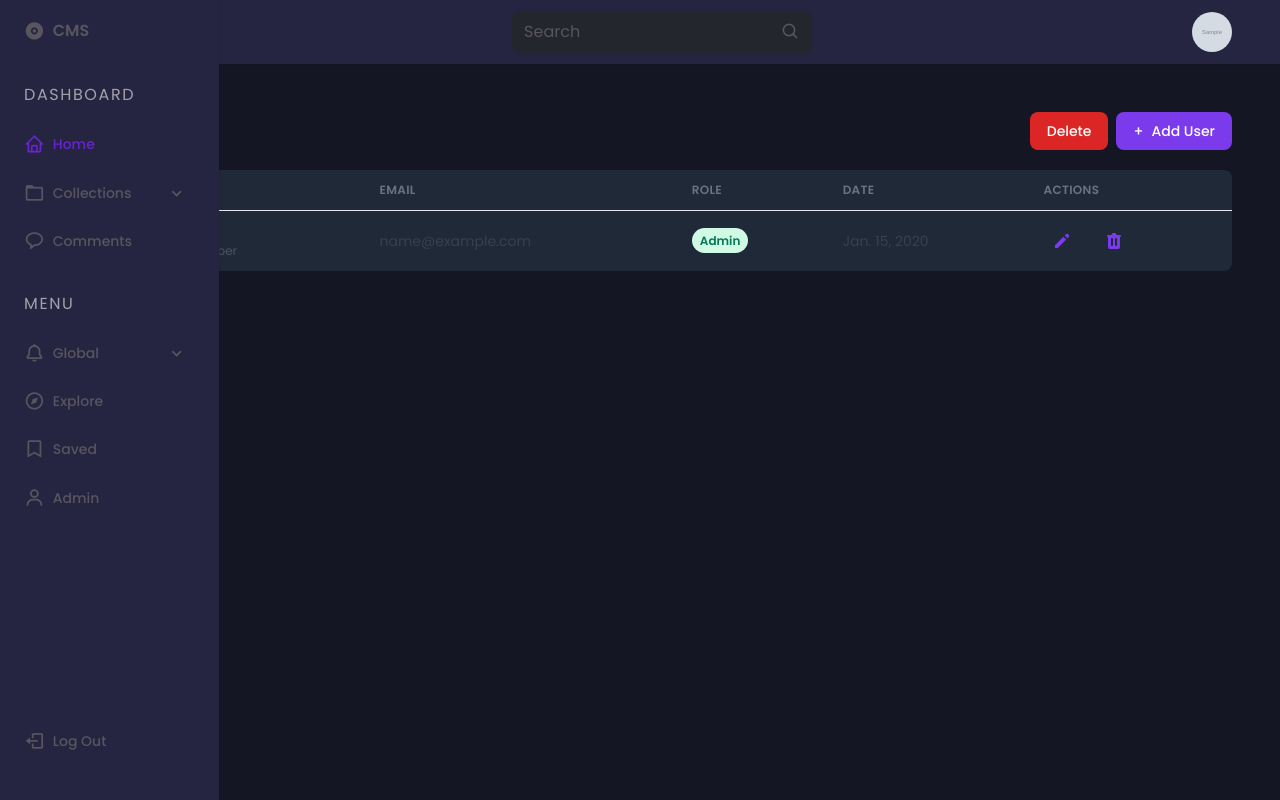
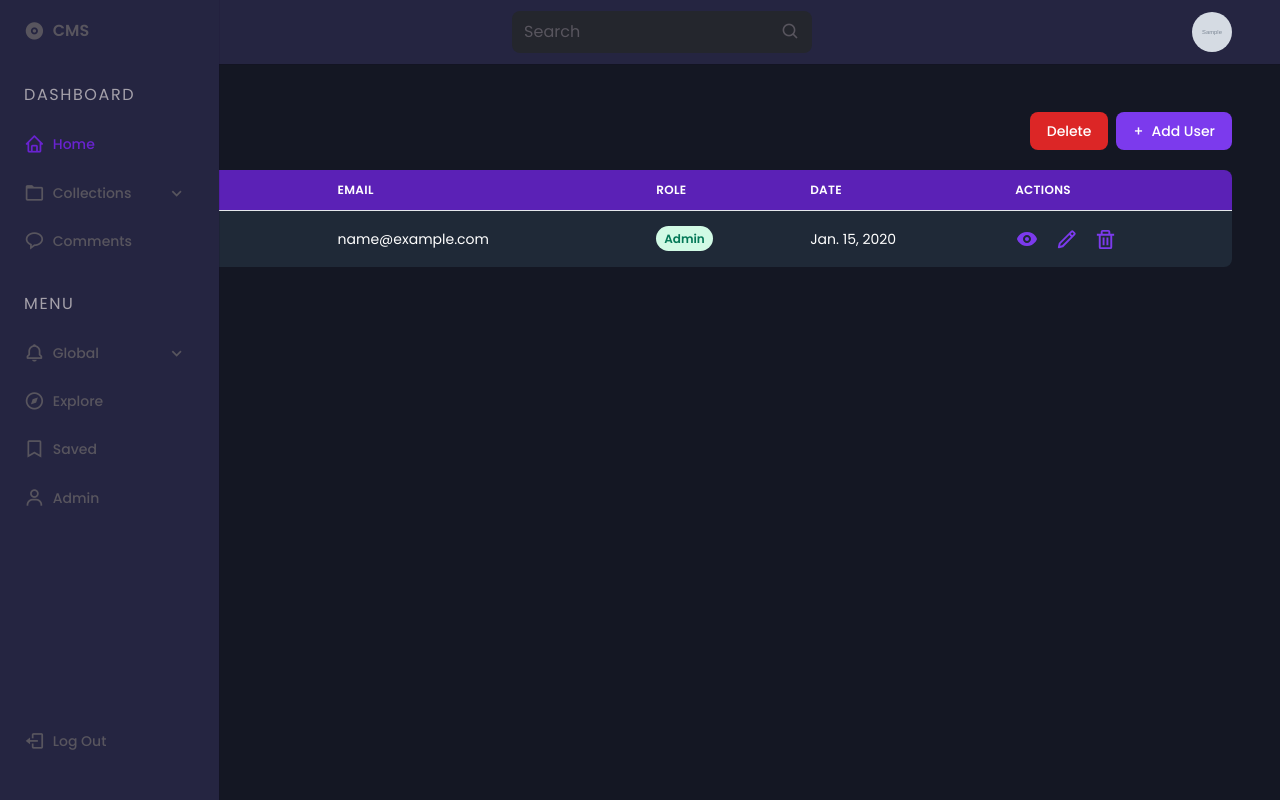
Before and after one commit to OtakuStanYoutube/cms, a Django app: page /users/ in a window 1280 px wide. Run offline with Django 3.2, Linux system fonts and the light colour scheme; a user stored in the database is signed in; tables that the repository leaves empty hold one stand-in row (values such as "Sample post"); grey boxes marked "Sample" are stand-in pictures.

Commit message:
:art: Upadting table with view edit and delete icons

```diff
--- a/user/templates/user/users.html
+++ b/user/templates/user/users.html
@@ -4,7 +4,7 @@
   <div class="flex justify-between items-center">
     <h1 class="text-3xl">Users</h1>
     <div class="flex justify-between items-center">
-      <button
+      <a
         class="
           flex
           items-center
@@ -27,8 +27,8 @@
         "
       >
         Delete
-      </button>
-      <button
+      </a>
+      <a
         class="
           flex
           items-center
@@ -51,7 +51,7 @@
       >
         <span class="mr-2" aria-hidden="true">+</span>
         Add User
-      </button>
+      </a>
     </div>
   </div>
   <div class="w-full overflow-hidden rounded-lg shadow-xs my-5">
@@ -63,12 +63,11 @@
               text-xs
               font-semibold
               tracking-wide
-              text-left text-gray-500
+              text-left text-white
               uppercase
               border-b
               dark:border-gray-700
-              bg-gray-800
-              dark:text-gray-400 dark:bg-gray-800
+              bg-purple-800 dark:bg-gray-800
             "
           >
             <th class="px-4 py-3">Username</th>
@@ -82,7 +81,7 @@
           class="bg-gray-800 divide-y dark:divide-gray-700 dark:bg-gray-800"
         >
           {% for user in users %}
-          <tr class="text-gray-700 dark:text-gray-400">
+          <tr class="text-white">
             <td class="px-4 py-3">
               <div class="flex items-center text-sm">
                 <!-- Avatar with inset shadow -->
@@ -100,9 +99,6 @@
                 </div>
                 <div>
                   <p class="font-semibold">{{user.username}}</p>
-                  <p class="text-xs text-gray-600 dark:text-gray-400">
-                    10x Developer
-                  </p>
                 </div>
               </div>
             </td>
@@ -126,13 +122,42 @@
             <td class="px-4 py-3 text-sm">{{user.created_at|date}}</td>
             <td class="px-4 py-3">
               <div class="flex items-center space-x-4 text-sm">
-                <button
+                <a
                   class="
                     flex
                     items-center
                     justify-between
-                    px-2
-                    py-2
+                    text-sm
+                    font-medium
+                    leading-5
+                    text-purple-600
+                    rounded-lg
+                    dark:text-gray-400
+                    focus:outline-none focus:shadow-outline-gray
+                  "
+                  aria-label="Edit"
+                  href="#"
+                >
+                  <svg
+                    xmlns="http://www.w3.org/2000/svg"
+                    width="24"
+                    height="24"
+                    viewBox="0 0 24 24"
+                    style="fill: #7c3aed"
+                  >
+                    <path
+                      d="M12 5c-7.633 0-9.927 6.617-9.948 6.684L1.946 12l.105.316C2.073 12.383 4.367 19 12 19s9.927-6.617 9.948-6.684l.106-.316-.105-.316C21.927 11.617 19.633 5 12 5zm0 11c-2.206 0-4-1.794-4-4s1.794-4 4-4 4 1.794 4 4-1.794 4-4 4z"
+                    ></path>
+                    <path
+                      d="M12 10c-1.084 0-2 .916-2 2s.916 2 2 2 2-.916 2-2-.916-2-2-2z"
+                    ></path>
+                  </svg>
+                </a>
+                <a
+                  class="
+                    flex
+                    items-center
+                    justify-between
                     text-sm
                     font-medium
                     leading-5
@@ -144,23 +169,22 @@
                   aria-label="Edit"
                 >
                   <svg
-                    class="w-5 h-5"
-                    aria-hidden="true"
-                    fill="currentColor"
-                    viewBox="0 0 20 20"
+                    xmlns="http://www.w3.org/2000/svg"
+                    viewBox="0 0 24 24"
+                    width="23"
+                    height="23"
+                    style="fill: #7c3aed"
                   >
                     <path
-                      d="M13.586 3.586a2 2 0 112.828 2.828l-.793.793-2.828-2.828.793-.793zM11.379 5.793L3 14.172V17h2.828l8.38-8.379-2.83-2.828z"
+                      d="M4 21a1 1 0 0 0 .24 0l4-1a1 1 0 0 0 .47-.26L21 7.41a2 2 0 0 0 0-2.82L19.42 3a2 2 0 0 0-2.83 0L4.3 15.29a1.06 1.06 0 0 0-.27.47l-1 4A1 1 0 0 0 3.76 21 1 1 0 0 0 4 21zM18 4.41 19.59 6 18 7.59 16.42 6zM5.91 16.51 15 7.41 16.59 9l-9.1 9.1-2.11.52z"
                     ></path>
                   </svg>
-                </button>
-                <button
+                </a>
+                <a
                   class="
                     flex
                     items-center
                     justify-between
-                    px-2
-                    py-2
                     text-sm
                     font-medium
                     leading-5
@@ -172,18 +196,18 @@
                   aria-label="Delete"
                 >
                   <svg
-                    class="w-5 h-5"
-                    aria-hidden="true"
-                    fill="currentColor"
-                    viewBox="0 0 20 20"
+                    xmlns="http://www.w3.org/2000/svg"
+                    viewBox="0 0 24 24"
+                    width="23"
+                    height="23"
+                    style="fill: #7c3aed"
                   >
                     <path
-                      fill-rule="evenodd"
-                      d="M9 2a1 1 0 00-.894.553L7.382 4H4a1 1 0 000 2v10a2 2 0 002 2h8a2 2 0 002-2V6a1 1 0 100-2h-3.382l-.724-1.447A1 1 0 0011 2H9zM7 8a1 1 0 012 0v6a1 1 0 11-2 0V8zm5-1a1 1 0 00-1 1v6a1 1 0 102 0V8a1 1 0 00-1-1z"
-                      clip-rule="evenodd"
+                      d="M5 20a2 2 0 0 0 2 2h10a2 2 0 0 0 2-2V8h2V6h-4V4a2 2 0 0 0-2-2H9a2 2 0 0 0-2 2v2H3v2h2zM9 4h6v2H9zM8 8h9v12H7V8z"
                     ></path>
+                    <path d="M9 10h2v8H9zm4 0h2v8h-2z"></path>
                   </svg>
-                </button>
+                </a>
               </div>
             </td>
           </tr>
```
